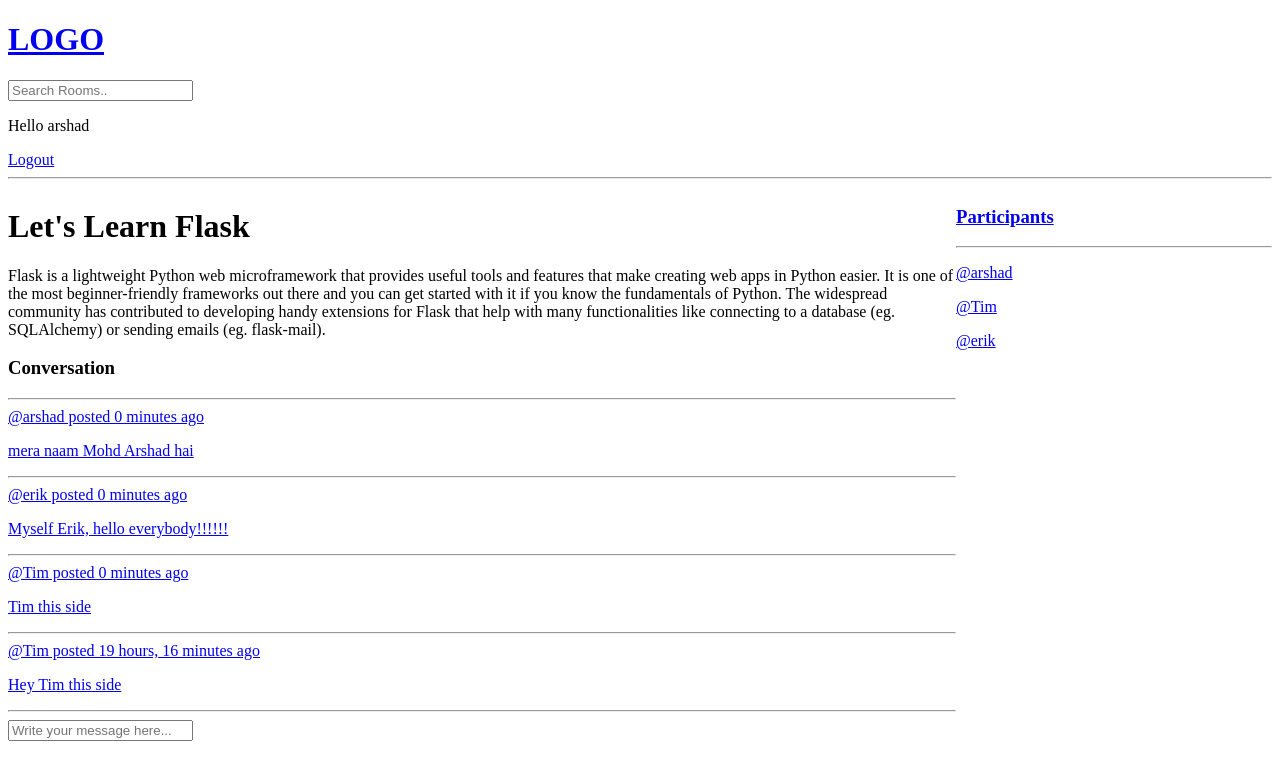
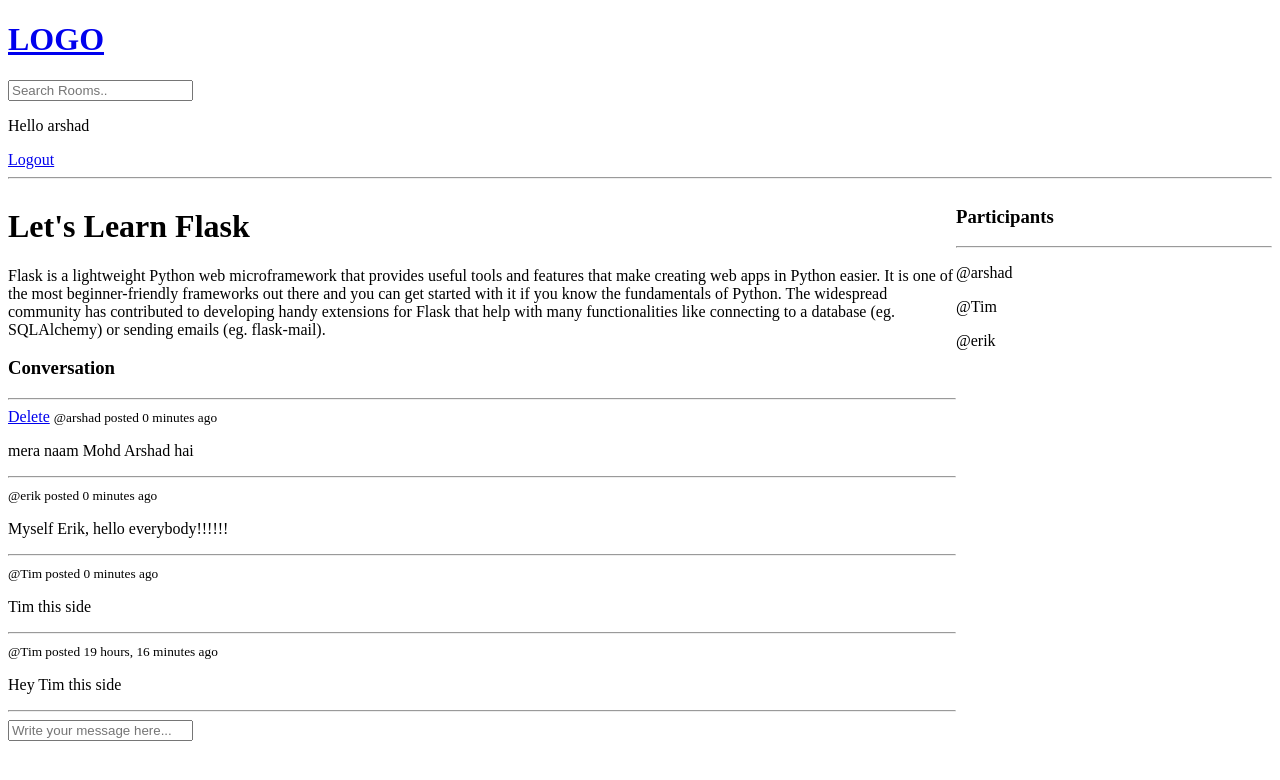
Before and after one commit to mdarshad1000/Walkie, a Django app: page /room/1 in a window 1280 px wide. Shown: the top 780 px of the page. Run offline with Django 4.2, Linux system fonts and the light colour scheme; a user stored in the database is signed in; data comes from the database, SQL or seed files in the repository; both versions use the stored data as it was after the commit.

Commit message:
changed layout

```diff
--- a/base/templates/base/room.html
+++ b/base/templates/base/room.html
@@ -19,7 +19,9 @@
       <hr />
       {% for message in room_messages %}
       <div>
-        <a href="{% url 'delete-message' message.id %}"
+        {% if request.user == message.user %}
+        <a href="{% url 'delete-message' message.id %}">Delete</a>
+        {% endif %}
         <small>@{{message.user}} posted {{message.created|timesince}} ago</small>
         <p>{{message.body}}</p>
         <hr />
```
Also changed, not shown: db.sqlite3.
